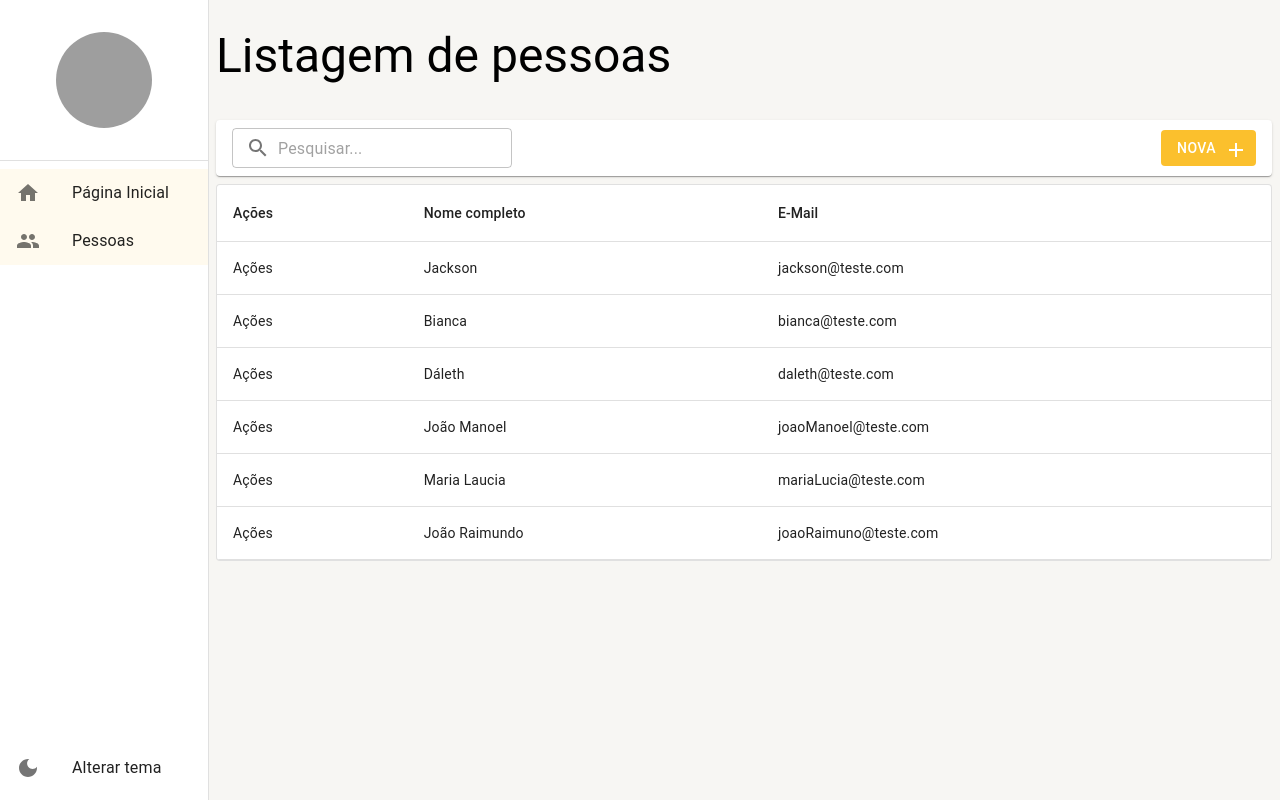
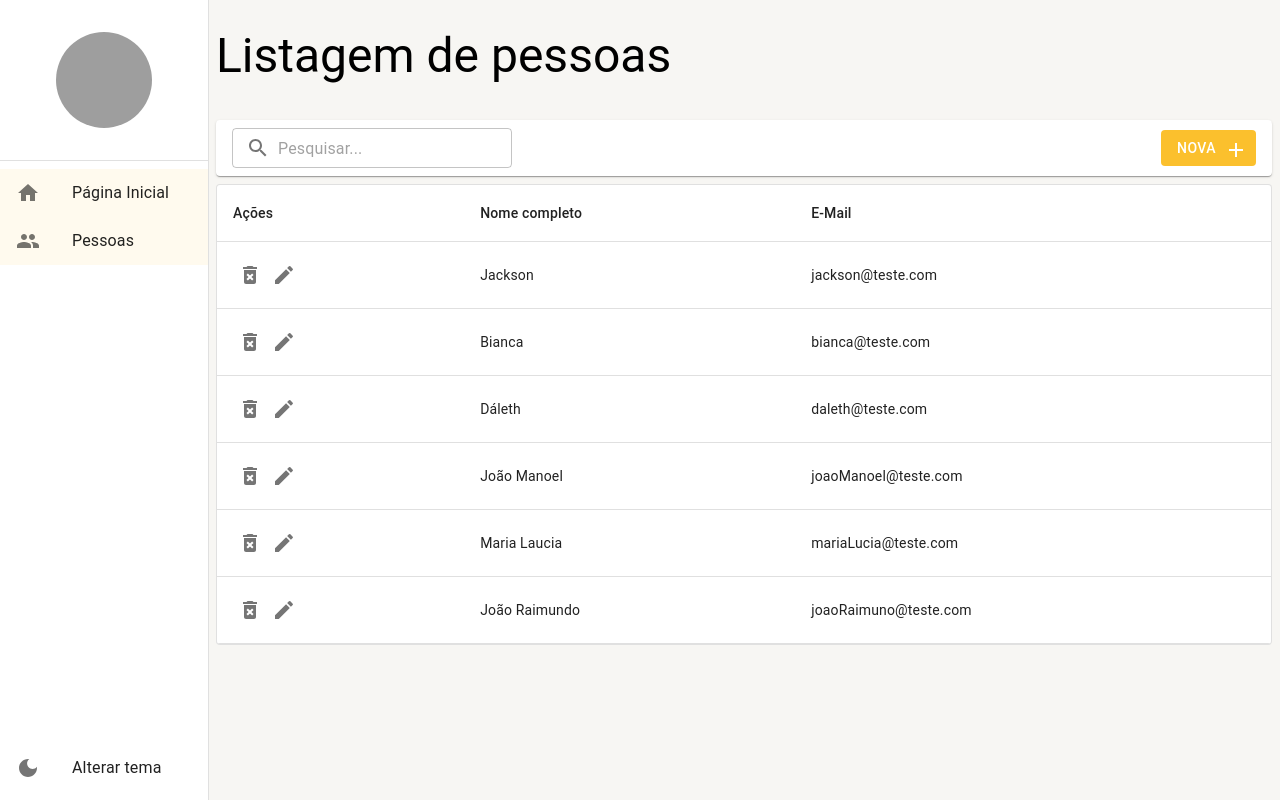
Before and after one commit to JackSSads/fitness-controll, a React (Create React App) app: page /pessoas in a window 1280 px wide. Built offline with nearby package versions, Linux system fonts and the light colour scheme; data requests are answered from the project's data file; grey boxes are pictures that could not be loaded.

Commit message:
feat: adicionando paginação

```diff
--- a/src/pages/pessoas/ListagemPessoas.tsx
+++ b/src/pages/pessoas/ListagemPessoas.tsx
@@ -1,5 +1,5 @@
 import { useMemo, useEffect, useState } from "react";
-import { LinearProgress, Paper, Table, TableBody, TableCell, TableContainer, TableFooter, TableHead, TableRow } from "@mui/material";
+import { LinearProgress, Paper, Table, TableBody, TableCell, TableContainer, TableFooter, TableHead, TableRow, Pagination, IconButton } from "@mui/material";
 import { useSearchParams } from "react-router-dom";
 
 import { IListagemPessoa, PessoaService } from "../../shared/services/api/pessoas/PessoasService";
@@ -8,6 +8,8 @@ import { LayoutBasePages } from "../../shared/layouts";
 import { useDebounce } from "../../shared/hooks";
 import { Enviroment } from "../../shared/environment";
 
+import DeleteForeverIcon from '@mui/icons-material/DeleteForever';
+import EditIcon from '@mui/icons-material/Edit';
 
 export const ListagemPessoas: React.FC = () => {
 
@@ -23,7 +25,7 @@ export const ListagemPessoas: React.FC = () => {
     }, [searchParams]);
 
     const page = useMemo(() => {
-        return searchParams.get("page") || "";
+        return Number(searchParams.get("page") || "1");
     }, [searchParams]);
 
 
@@ -32,7 +34,7 @@ export const ListagemPessoas: React.FC = () => {
         setIsLoading(true);
 
         debounce(() => {
-            PessoaService.getAll(1, busca)
+            PessoaService.getAll(page, busca)
                 .then((result) => {
                     setIsLoading(false);
 
@@ -47,7 +49,7 @@ export const ListagemPessoas: React.FC = () => {
                     };
                 });
         });
-    }, [busca]);
+    }, [busca, page]);
 
     return (
         <LayoutBasePages
@@ -57,7 +59,7 @@ export const ListagemPessoas: React.FC = () => {
                     visibleInputSearch
                     textButtonNew="Nova"
                     textSearch={busca}
-                    whenChangingSearchText={text => setSearchParams({ busca: text }, { replace: true })}
+                    whenChangingSearchText={text => setSearchParams({ busca: text, page: "1" }, { replace: true })}
                 />
             }>
 
@@ -76,7 +78,14 @@ export const ListagemPessoas: React.FC = () => {
 
                         {rows.map(row => (
                             <TableRow key={row.id}>
-                                <TableCell>Ações</TableCell>
+                                <TableCell>
+                                    <IconButton size="small">
+                                        <DeleteForeverIcon />
+                                    </IconButton>
+                                    <IconButton size="small">
+                                        <EditIcon />
+                                    </IconButton>
+                                </TableCell>
                                 <TableCell>{row.nomeCompleto}</TableCell>
                                 <TableCell>{row.email}</TableCell>
                             </TableRow>
@@ -84,7 +93,7 @@ export const ListagemPessoas: React.FC = () => {
 
                     </TableBody>
 
-                    {totalCount === 0 && !isLoading  && (
+                    {totalCount === 0 && !isLoading && (
                         <caption>{Enviroment.LISTAGEM_VAZIA}</caption>
                     )}
 
@@ -92,6 +101,17 @@ export const ListagemPessoas: React.FC = () => {
                         {isLoading && (
                             <TableCell colSpan={3}><LinearProgress variant="indeterminate" /></TableCell>
                         )}
+
+                        {(totalCount > 0) && totalCount > Enviroment.LIMITE_DE_LINHAS && !isLoading && (
+                            <TableCell colSpan={3}>
+                                <Pagination
+                                    variant="outlined"
+                                    count={Math.ceil(totalCount / Enviroment.LIMITE_DE_LINHAS)}
+                                    page={page}
+                                    onChange={(_, newPage) => setSearchParams({ busca, page: newPage.toString() }, { replace: true })}
+                                />
+                            </TableCell>
+                        )}
                     </TableFooter>
                 </Table>
             </TableContainer>
```
